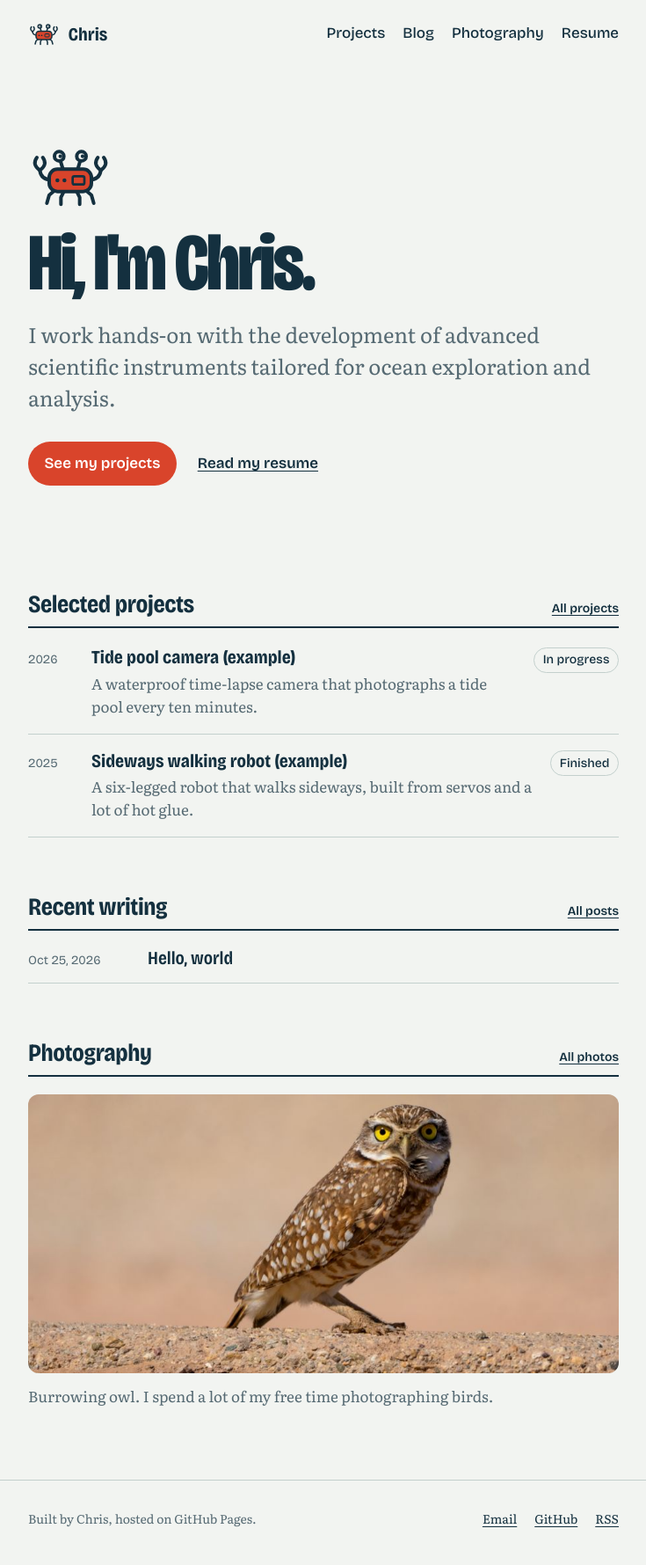
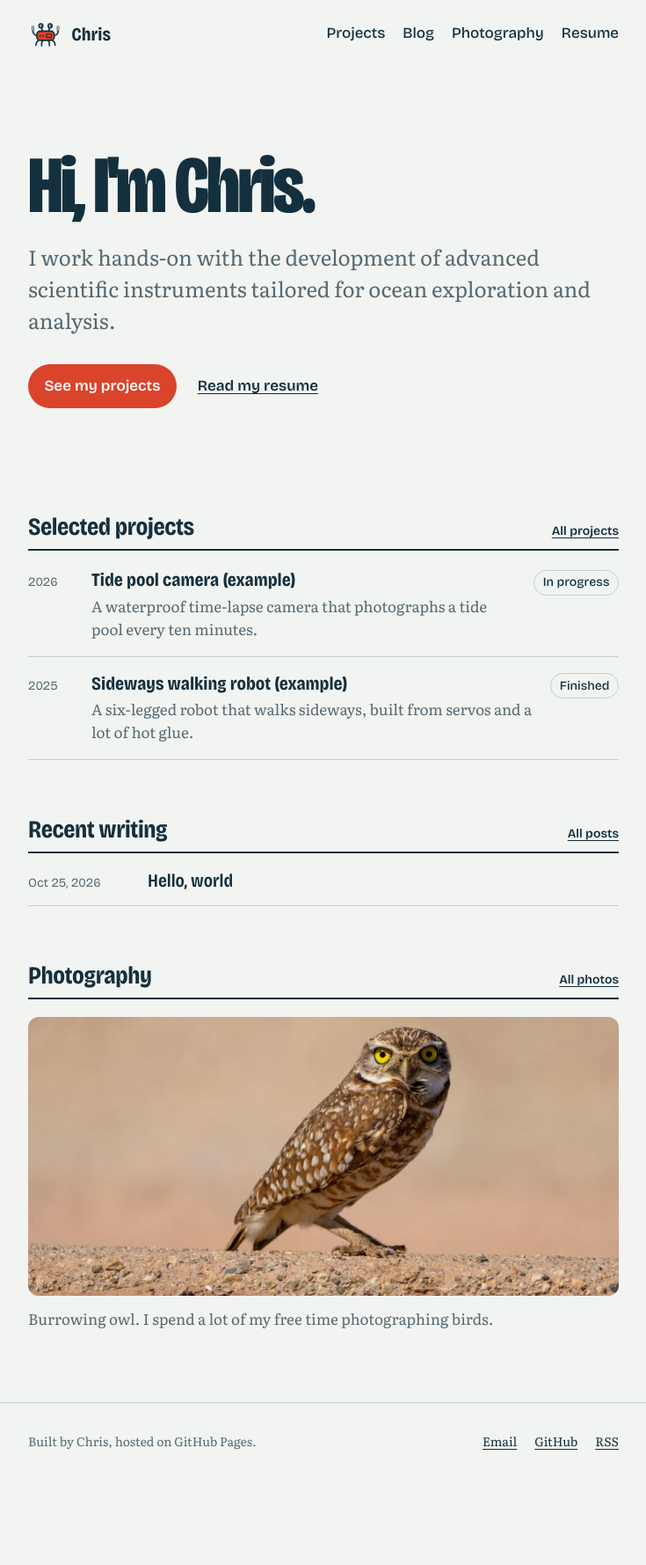
Before and after one commit to RobotCrabLab/Homepage, a Jekyll site: the page built from index.html, in a window 1280 px wide. Shown: the whole page at 88% size, without its empty margins (272-1007 px from the left). Built offline with Jekyll 4.4.1, drawn with Linux system fonts in a browser that asks for light colours; after the commit the page ends 1691 px from its top, so only the background shows below that.

Commit message:
Remove the hero crab; enlarge and animate the header crab's claws
Co-Authored-By: Claude Opus 5.5 <noreply@anthropic.com>
Claude-Session: https://claude.ai/code/session_01MMDVxXAekaRt7NRydvis2Y

```diff
--- a/assets/css/style.css
+++ b/assets/css/style.css
@@ -112,7 +112,21 @@ img { max-width: 100%; height: auto; }
   font-family: var(--display); font-weight: 700; font-size: var(--step-1);
   font-variation-settings: "wdth" 82;
 }
-.crab-mark { width: 2.25rem; height: auto; }
+.crab-mark { width: 2.475rem; height: auto; }
+
+/* The header crab keeps pinching its claws. */
+.crab-mark .gripper {
+  transform-box: fill-box;
+  transform-origin: 50% 100%;
+  animation: pinch 1.8s ease-in-out infinite;
+}
+@keyframes pinch {
+  0%, 40%, 100% { transform: scaleX(1); }
+  52%, 62%      { transform: scaleX(0.45); }
+}
+@media (prefers-reduced-motion: reduce) {
+  .crab-mark .gripper { animation: none; }
+}
 
 .site-nav { display: flex; flex-wrap: wrap; gap: 0.25rem 1.25rem; }
 .site-nav a {
@@ -160,25 +174,6 @@ img { max-width: 100%; height: auto; }
 }
 .hero .lede { font-size: clamp(1.25rem, 2.6vw, 1.5rem); margin-top: 1.25rem; }
 .actions { display: flex; flex-wrap: wrap; align-items: center; gap: 1rem 1.5rem; margin: 2rem 0 0; }
-
-/* The crab's walk: one entrance on page load, sideways of course. */
-.hero-track { height: 4.5rem; margin-bottom: 1rem; }
-.crab-hero { width: 6rem; height: auto; animation: scuttle 1.6s cubic-bezier(.3,.7,.3,1) both; }
-.crab-hero .leg-a { animation: step-a 0.2s steps(2) 8; transform-origin: 50% 0; transform-box: fill-box; }
-.crab-hero .leg-b { animation: step-b 0.2s steps(2) 8; transform-origin: 50% 0; transform-box: fill-box; }
-.crab-hero .gripper { animation: snap 0.5s ease-in-out 1.7s 2; transform-box: fill-box; transform-origin: 50% 100%; }
-
-@keyframes scuttle {
-  from { transform: translateX(min(60vw, 30rem)); }
-  to   { transform: translateX(0); }
-}
-@keyframes step-a { 50% { transform: rotate(10deg); } }
-@keyframes step-b { 50% { transform: rotate(-10deg); } }
-@keyframes snap   { 50% { transform: scaleX(0.7); } }
-
-@media (prefers-reduced-motion: reduce) {
-  .crab-hero, .crab-hero * { animation: none !important; }
-}
 
 .home-section { margin-top: clamp(2.5rem, 6vw, 4rem); }
 .section-head {
--- a/index.html
+++ b/index.html
@@ -4,9 +4,6 @@ body_class: home
 ---
 <section class="hero">
   <div class="wrap">
-    <div class="hero-track" aria-hidden="true">
-      {% include crab.svg class="crab-hero" %}
-    </div>
     <h1>Hi, I'm {{ site.author }}.</h1>
     <p class="lede">{{ site.tagline }}</p>
     <p class="actions">
```
